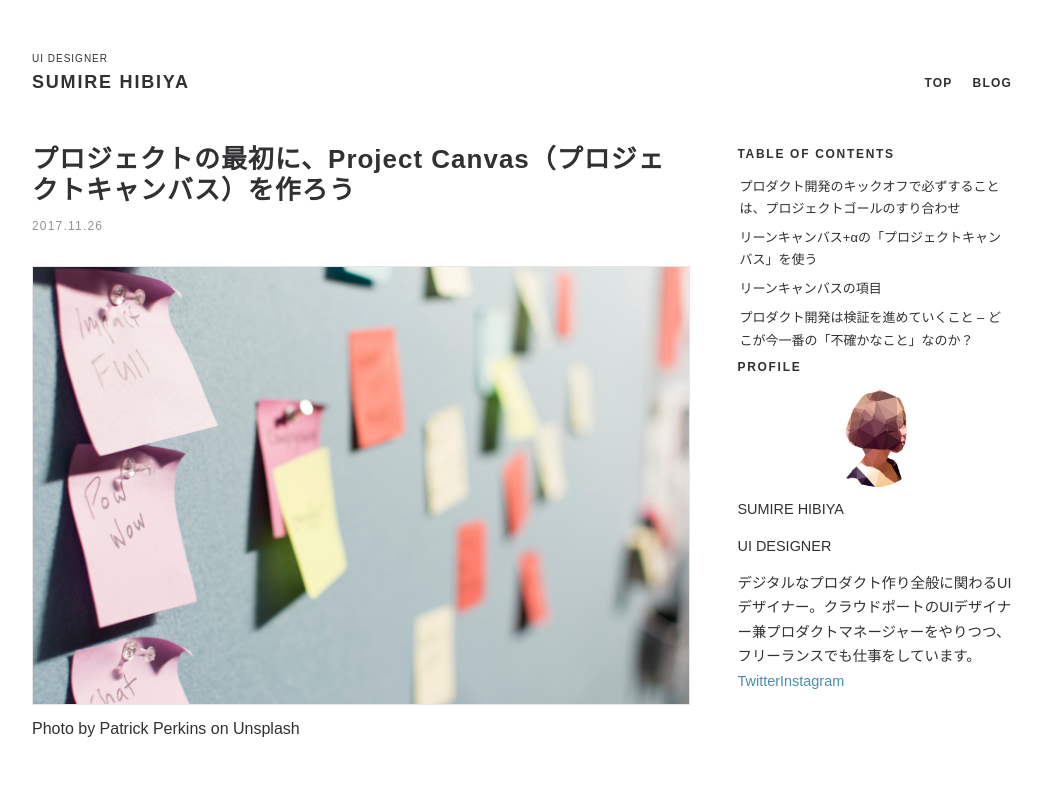
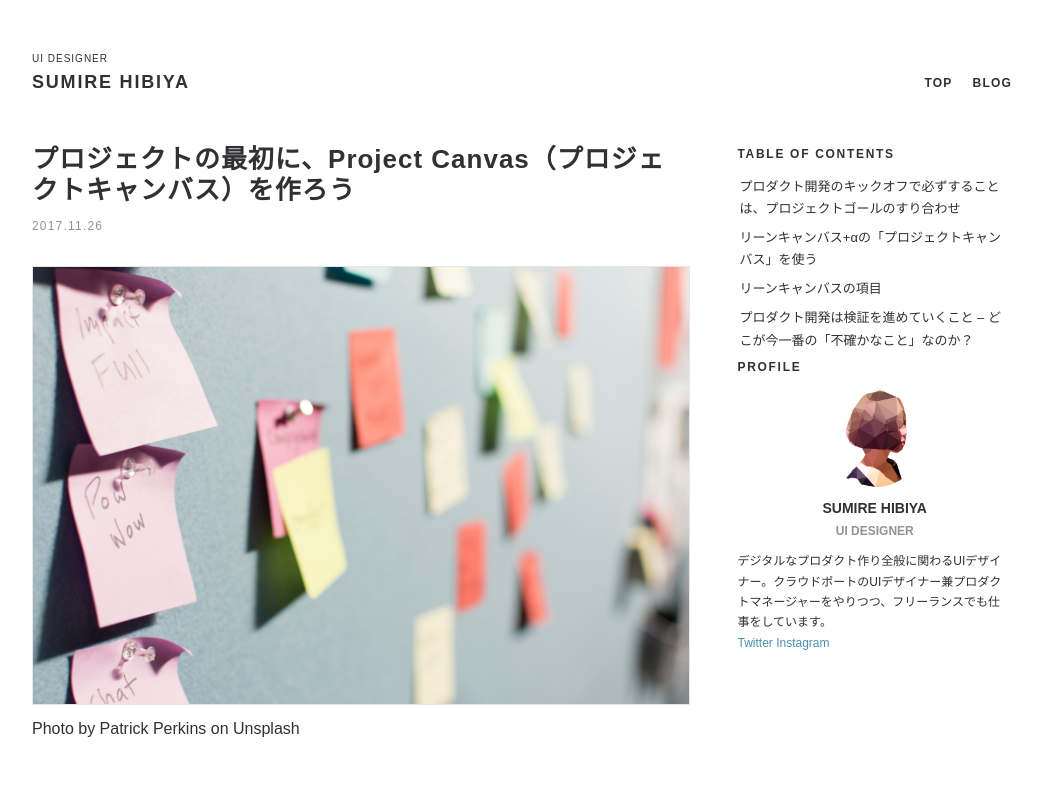
Before and after one commit to yinm/trace-portfolio, a React (Create React App) app: page / in a window 1280 px wide. Shown: the top 800 px of the page, without its empty margins (118-1160 px from the left). Built offline with nearby package versions, Linux system fonts and the light colour scheme; the HTML template or start-up script is replaced by a standard one.

Commit message:
Add styles

```diff
--- a/src/components/Profile/index.js
+++ b/src/components/Profile/index.js
@@ -10,9 +10,9 @@ export class Profile extends Component {
         <p className="p-sidebarProfile__title">SUMIRE HIBIYA</p>
         <p className="p-sidebarProfile__subTitle">UI DESIGNER</p>
         <p className="p-sidebarProfile__text">
-          デジタルなプロダクト作り全般に関わるUIデザイナー。クラウドポートのUIデザイナー兼プロダクトマネージャーをやりつつ、フリーランスでも仕事をしています。
-          <a href="#">Twitter</a>
-          <a href="#">Instagram</a>
+          デジタルなプロダクト作り全般に関わるUIデザイナー。クラウドポートのUIデザイナー兼プロダクトマネージャーをやりつつ、フリーランスでも仕事をしています。<br />
+          <a href="#" target="_blank">Twitter</a>
+          <a href="#" target="_blank"> Instagram</a>
         </p>
       </div>
     )
--- a/src/components/Profile/styles.css
+++ b/src/components/Profile/styles.css
@@ -1,3 +1,10 @@
+.c-heading__sub {
+  margin-bottom: 10px;
+  font-family: "brandon-grotesque", sans-serif;
+  font-weight: bold;
+  letter-spacing: 1.7px;
+}
+
 .p-sidebarProfile__img {
   margin: 0 auto 10px;
   width: 100px;
@@ -6,3 +13,30 @@
   background-size: 100px 100px;
   border-radius: 50px;
 }
+
+.p-sidebarProfile__title {
+  margin-bottom: 0;
+  font-family: "brandon-grotesque", sans-serif;
+  font-weight: bold;
+  font-size: 14px;
+  text-align: center;
+}
+
+.p-sidebarProfile__subTitle {
+  margin-bottom: 10px;
+  font-family: "brandon-grotesque", sans-serif;
+  color: #949199;
+  font-size: 12px;
+  font-weight: bold;
+  text-align: center;
+}
+
+.p-sidebarProfile__text {
+  font-size: 12px;
+}
+
+@media screen and (max-width: 768px) {
+  .p-sidebarProfile {
+    margin-top: 50px;
+  }
+}
```
